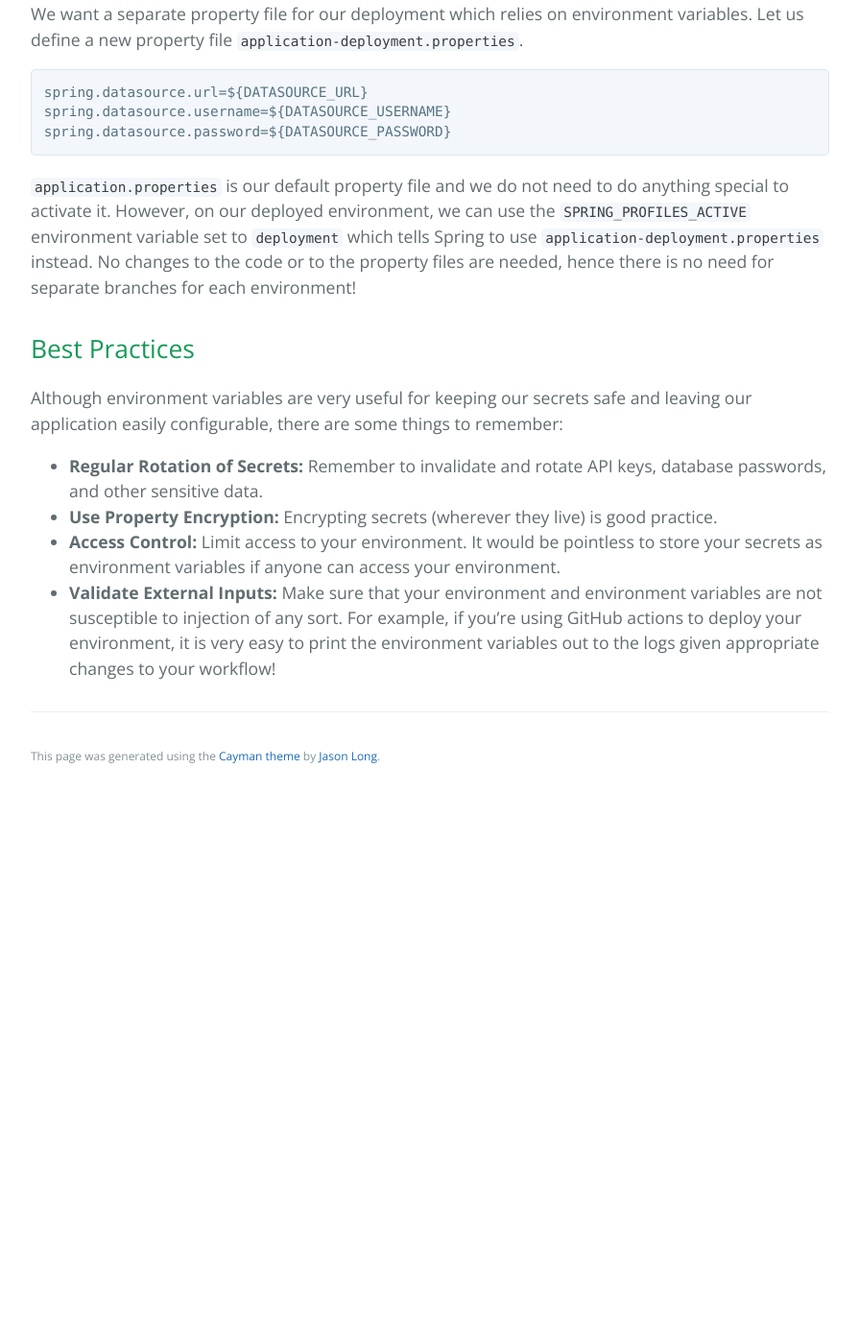
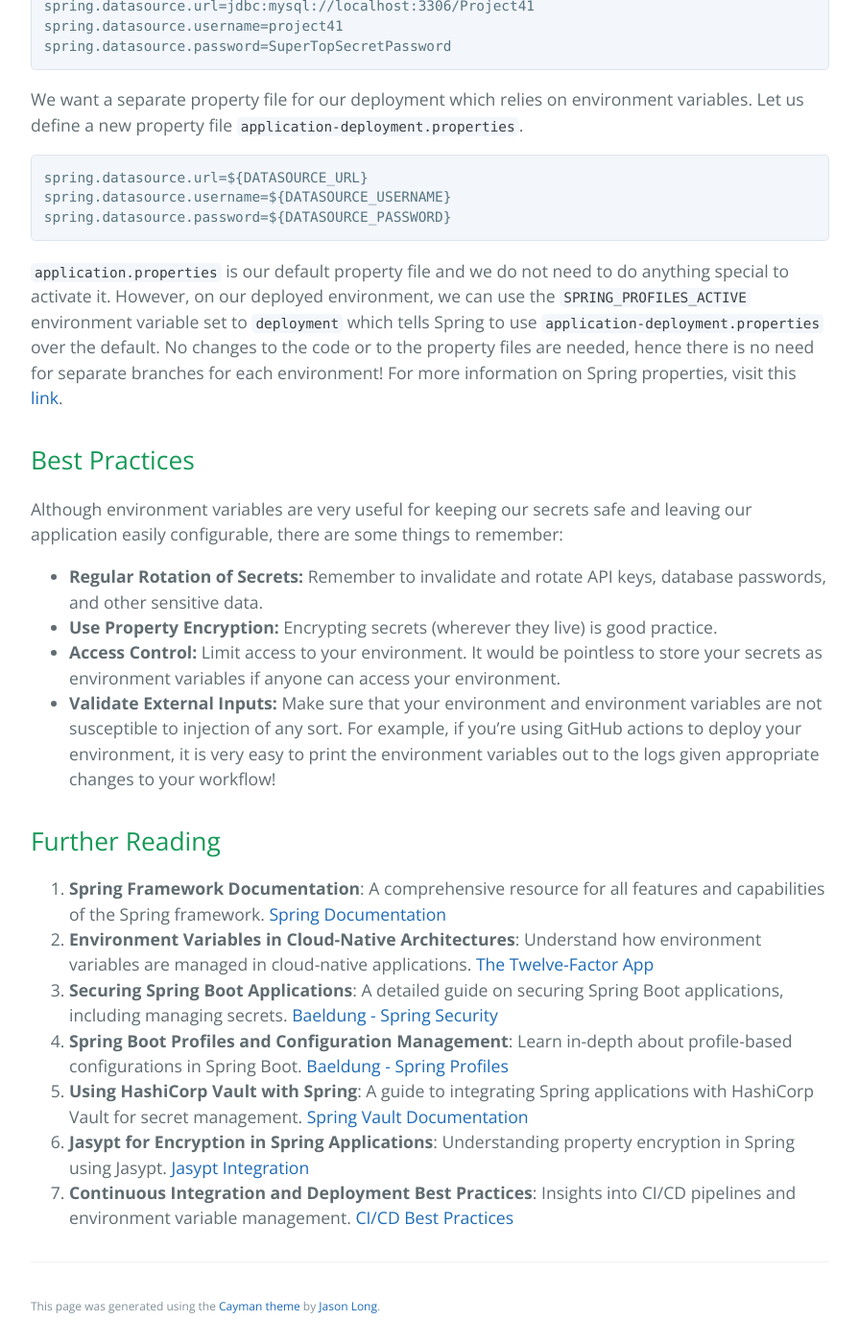
Before and after one commit to learning-software-engineering/learning-software-engineering.github.io, a Jekyll site: the page built from Topics/Development_Process/Managing_Environment_Variables_and_Secrets.md, in a window 1280 px wide and 1400 px high, scrolled down 3656 px. Shown: the whole window at 96% size, without its empty margins (192-1087 px from the left). Built offline with Jekyll 4.4.1, drawn with Linux system fonts in a browser that asks for light colours; our own code applies the rules of GitHub Pages for plain Markdown files; before the commit the page ends 4486 px from its top, so only the background shows below that; some of the changed text lies outside the part shown.

Commit message:
Response to Anqi's comments

````diff
--- a/Topics/Development_Process/env-guide.md
+++ b/Topics/Development_Process/Managing_Environment_Variables_and_Secrets.md
@@ -10,6 +10,7 @@
 - [Securing Secrets](#securing-secrets)
 - [Switching Environments](#switching-environments)
 - [Best Practices](#best-practices)
+- [Further Reading](#further-reading)
 
 ## What Are Environment Variables?
 
@@ -51,6 +52,8 @@
 public class JwtTokenProvider {
     private String jwtSecret = "Top Secret Key";
 
+    // Using the super secret jwtSecret, we want to generate a token for user authentication
+    // If jwtSecret is leaked, everyone can pretend to be anyone in our system which is bad!
     public String generateToken(String userId) {
         Date now = new Date();
         Date expiryDate = new Date(now.getTime() + jwtExpirationMs);
@@ -83,8 +86,9 @@
 Sadly, this approach does not really solve our security concerns. The secret is still very much visible in the source code! We solve this problem by loading our environment with the environment variable. For example, we could run the following on a Linux box:
 
 ```
+nosnow-user@Kiyosaki: # Run this in the same environment as your application BEFORE running the application itself
 nosnow-user@Kiyosaki: export JWT_SECRET="Top Secret Key"
-nosnow-user@Kiyosaki: echo $JWT_SECRET
+nosnow-user@Kiyosaki: echo $JWT_SECRET  # This is just to validate that your environment variable is set properly
 Top Secret Key
 ```
 
@@ -94,7 +98,7 @@
 app.jwtSecret=${JWT_SECRET}
 ```
 
-If you're still worried about this secret getting into the wrong hands, you can always store an encrypted version of the secret in your environment variable and use a library to decrypt this value when it is needed. This will render the secret almost useless, even if a bad actor has access to your environment.
+If you're still worried about this secret getting into the wrong hands, you can always store an encrypted version of the secret in your environment variable and use a library to decrypt this value when it is needed. This will render the secret almost useless, even if a bad actor has access to your environment. Read more about this [here](https://www.baeldung.com/java-aes-encryption-decryption).
 
 ## Switching Environments
 
@@ -116,7 +120,7 @@
 spring.datasource.password=${DATASOURCE_PASSWORD}
 ```
 
-`application.properties` is our default property file and we do not need to do anything special to activate it. However, on our deployed environment, we can use the `SPRING_PROFILES_ACTIVE` environment variable set to `deployment` which tells Spring to use `application-deployment.properties` instead. No changes to the code or to the property files are needed, hence there is no need for separate branches for each environment!
+`application.properties` is our default property file and we do not need to do anything special to activate it. However, on our deployed environment, we can use the `SPRING_PROFILES_ACTIVE` environment variable set to `deployment` which tells Spring to use `application-deployment.properties` over the default. No changes to the code or to the property files are needed, hence there is no need for separate branches for each environment! For more information on Spring properties, visit this [link](https://www.baeldung.com/spring-profiles).
 
 ## Best Practices
 
@@ -126,3 +130,13 @@
 - **Use Property Encryption:** Encrypting secrets (wherever they live) is good practice.
 - **Access Control:** Limit access to your environment. It would be pointless to store your secrets as environment variables if anyone can access your environment.
 - **Validate External Inputs:** Make sure that your environment and environment variables are not susceptible to injection of any sort. For example, if you're using GitHub actions to deploy your environment, it is very easy to print the environment variables out to the logs given appropriate changes to your workflow!
+
+## Further Reading
+
+1. **Spring Framework Documentation**: A comprehensive resource for all features and capabilities of the Spring framework. [Spring Documentation](https://docs.spring.io/spring-framework/docs/current/reference/html/)
+2. **Environment Variables in Cloud-Native Architectures**: Understand how environment variables are managed in cloud-native applications. [The Twelve-Factor App](https://12factor.net/config)
+3. **Securing Spring Boot Applications**: A detailed guide on securing Spring Boot applications, including managing secrets. [Baeldung - Spring Security](https://www.baeldung.com/spring-security-tutorial)
+4. **Spring Boot Profiles and Configuration Management**: Learn in-depth about profile-based configurations in Spring Boot. [Baeldung - Spring Profiles](https://www.baeldung.com/spring-profiles)
+5. **Using HashiCorp Vault with Spring**: A guide to integrating Spring applications with HashiCorp Vault for secret management. [Spring Vault Documentation](https://docs.spring.io/spring-vault/docs/current/reference/html/)
+6. **Jasypt for Encryption in Spring Applications**: Understanding property encryption in Spring using Jasypt. [Jasypt Integration](https://www.jasypt.org/spring-boot.html)
+7. **Continuous Integration and Deployment Best Practices**: Insights into CI/CD pipelines and environment variable management. [CI/CD Best Practices](https://about.gitlab.com/topics/ci-cd/ci-cd-best-practices/)
````
